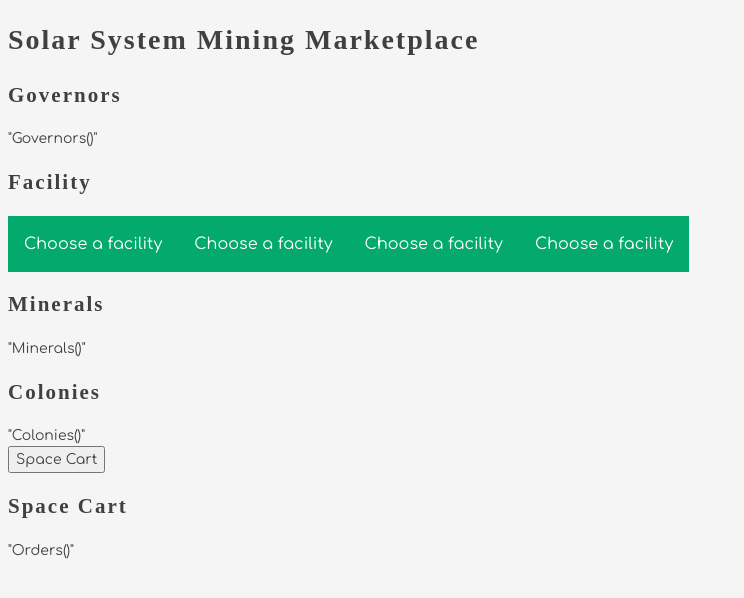
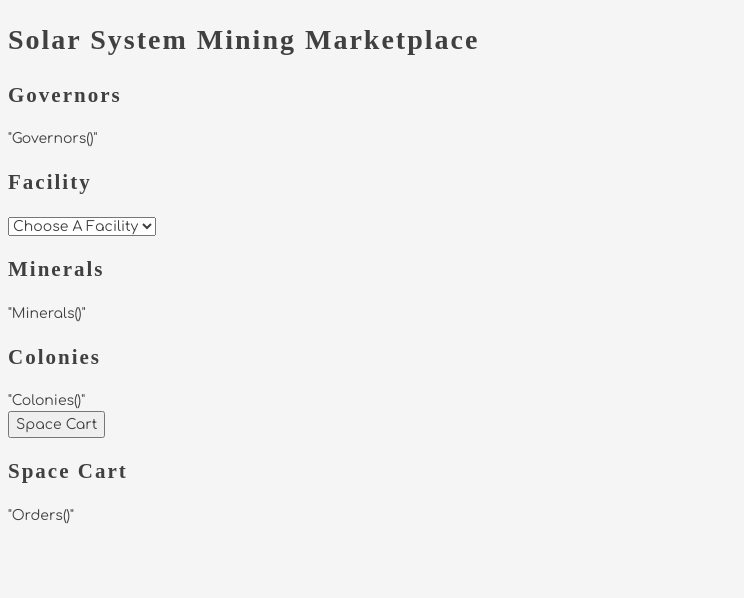
Before and after one commit to nss-day-cohort-54/exomine-group-project-lunar-lunatics, a plain HTML site: page index.html in a window 1280 px wide. Shown: the whole page, without its empty margins (0-744 px from the left). Drawn offline with Linux system fonts and the light colour scheme; a web font is replaced by a local one.

Commit message:
fixxed facilities drop down

```diff
--- a/index.html
+++ b/index.html
@@ -9,6 +9,9 @@
 </head>
 <body>
     <main id="container">
+        <section class="facility_container">
+
+        </section>
 
     </main>
 
--- a/scripts/Facilities.js
+++ b/scripts/Facilities.js
@@ -17,17 +17,30 @@ document.addEventListener(
 // Needs Drop down button code.
 // Change as needed
 export const Facilities = () => {
+    let html = "<select>"
+    html += `<option value= "0" >Choose A Facility</option>`
+    for (const facility of facilities) {
+        html += `<option value="${facility.id}">${facility.name}</option>`
+    }
+    html += "</select>"
+    return html
+}
+
+
+
+
+  /*
     let html = "<section>"
 
     for (const facility of facilities) {
         html += `<div class="dropdown">
                     <button class="dropbtn">Choose a facility</button>
-                        <div class="dropdown-content">
-                            <a href="#">${facility.name}</a>
+                    <div class="dropdown-content">
+                        <a>${facility.name}</a>
                     </div>
                 </div>`
     }
 
     html += "</section>"
     return html
-}
+    */
--- a/scripts/main.js
+++ b/scripts/main.js
@@ -1,6 +1,13 @@
 import { ExoMine } from "./ExoMine.js"
+import { Facilities } from "./Facilities.js"
 
 const mainContainer = document.querySelector("#container")
+const facilityContainer = document.querySelector(".facility_container")
+const renderFacility = () => {
+    facilityContainer.innerHTML = Facilities()
+}
+
+renderFacility()
 
 const renderAllHTML = () => {
     mainContainer.innerHTML = ExoMine()
```
